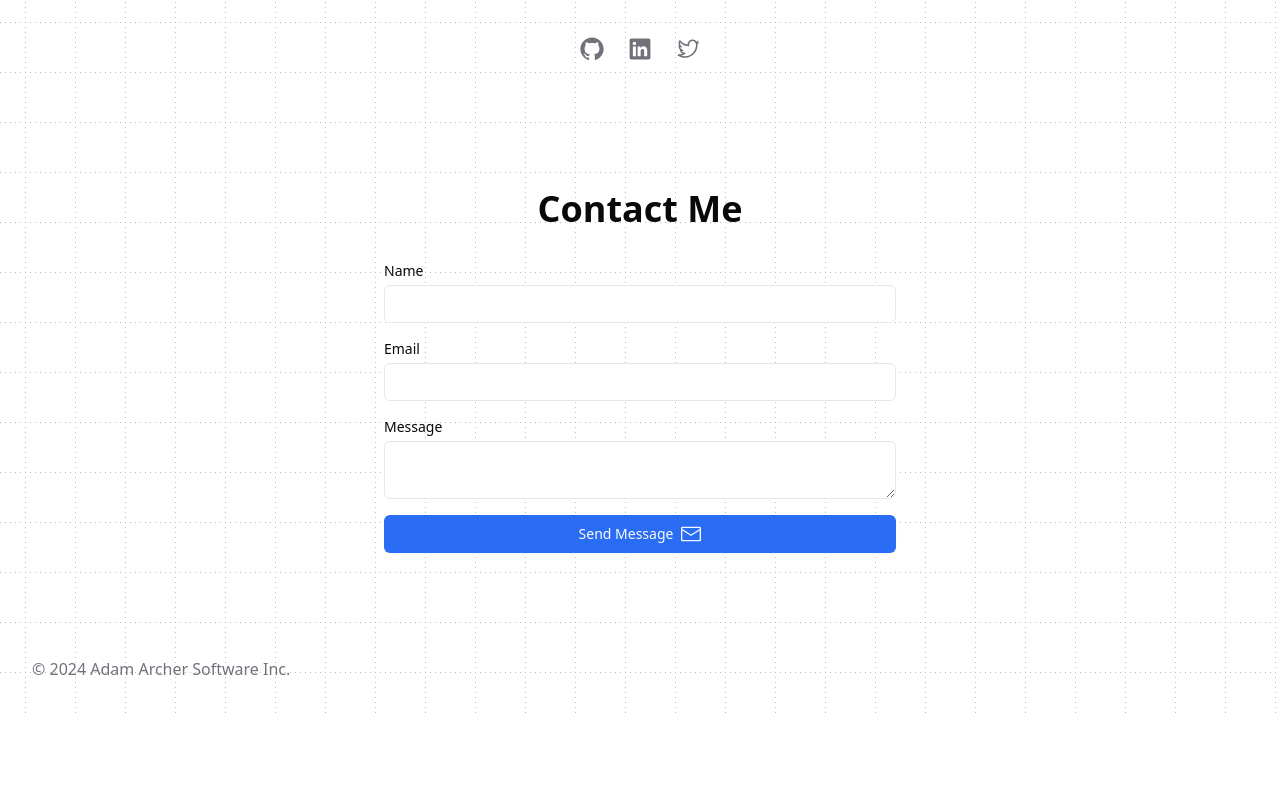
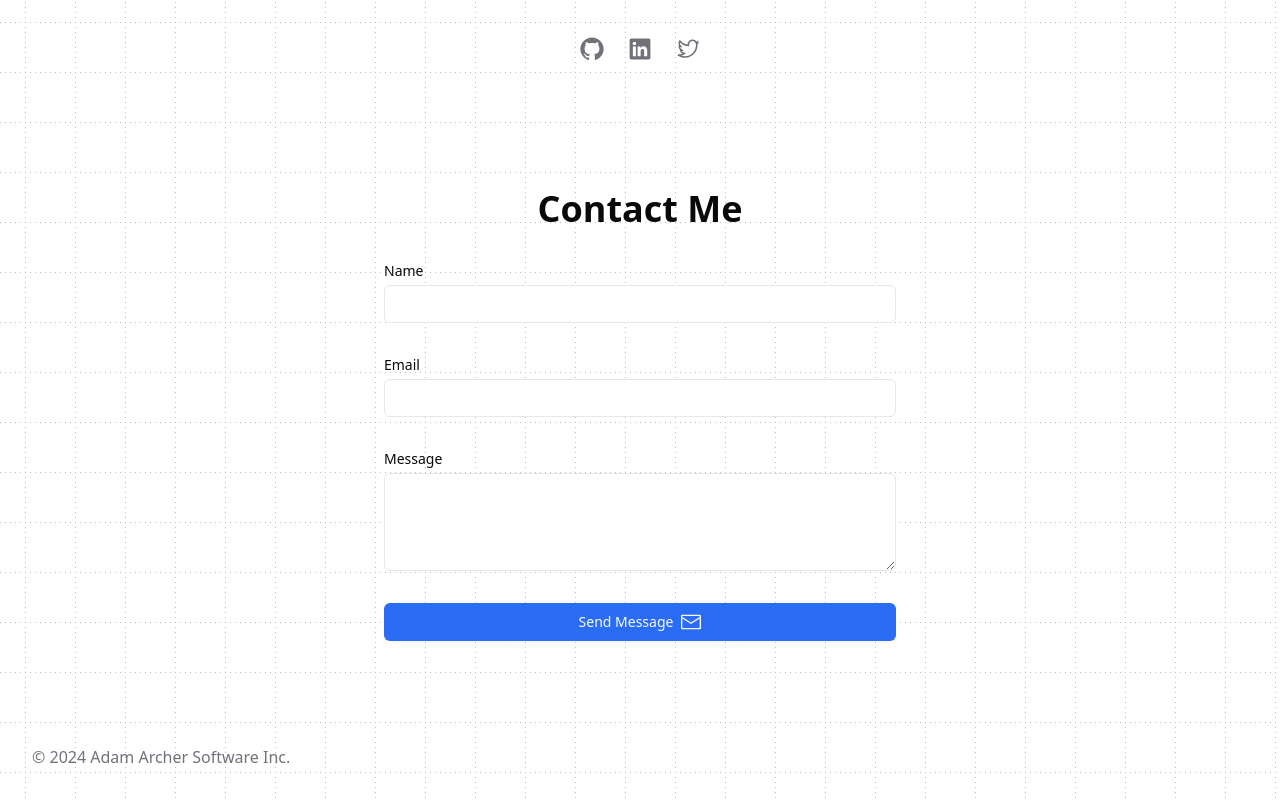
Before and after one commit to agarcher/adamarcher.ca, a React (Vite) app: page / in a window 1280 px wide. Shown: the part 903-1704 px from the top of the page. Before the commit the page ends 1616 px from the top, so only its background shows below. Built offline with nearby package versions, Linux system fonts and the light colour scheme.

Commit message:
cleanup contact form

```diff
--- a/src/components/ContactForm.tsx
+++ b/src/components/ContactForm.tsx
@@ -22,47 +22,54 @@ export default function ContactForm() {
         <h2 className="text-3xl font-extrabold text-foreground sm:text-4xl text-center mb-8">
           Contact Me
         </h2>
-        <Form.Root onSubmit={handleSubmit} className="space-y-4">
+        <Form.Root onSubmit={handleSubmit} className="space-y-2">
           <Form.Field name="name">
             <Form.Label className="block text-sm font-medium text-foreground">Name</Form.Label>
             <Form.Control asChild>
               <input
-                className="mt-1 block w-full rounded-md border border-input px-3 py-2 text-sm placeholder:text-muted-foreground focus:outline-none focus:ring-2 focus:ring-primary"
+                className="mt-1 block w-full rounded-md border border-input px-3 py-2 text-sm placeholder:text-muted-foreground focus:outline-none focus:ring-2 focus:ring-primary text-primary bg-background dark:text-foreground"
                 type="text"
                 required
               />
             </Form.Control>
+            <div className="min-h-6">
               <Form.Message className="text-sm text-destructive mt-1" match="valueMissing">
                 Please enter your name
               </Form.Message>
+            </div>
           </Form.Field>
           <Form.Field name="email">
             <Form.Label className="block text-sm font-medium text-foreground">Email</Form.Label>
             <Form.Control asChild>
               <input
-                className="mt-1 block w-full rounded-md border border-input px-3 py-2 text-sm placeholder:text-muted-foreground focus:outline-none focus:ring-2 focus:ring-primary"
+                className="mt-1 block w-full rounded-md border border-input px-3 py-2 text-sm placeholder:text-muted-foreground focus:outline-none focus:ring-2 focus:ring-primary text-primary bg-background dark:text-foreground"
                 type="email"
                 required
               />
             </Form.Control>
+            <div className="min-h-6">
               <Form.Message className="text-sm text-destructive mt-1" match="valueMissing">
                 Please enter your email
               </Form.Message>
               <Form.Message className="text-sm text-destructive mt-1" match="typeMismatch">
                 Please provide a valid email
               </Form.Message>
+            </div>
           </Form.Field>
           <Form.Field name="message">
             <Form.Label className="block text-sm font-medium text-foreground">Message</Form.Label>
             <Form.Control asChild>
               <textarea
-                className="mt-1 block w-full rounded-md border border-input px-3 py-2 text-sm placeholder:text-muted-foreground focus:outline-none focus:ring-2 focus:ring-primary"
+                className="mt-1 block w-full rounded-md border border-input px-3 py-2 text-sm placeholder:text-muted-foreground focus:outline-none focus:ring-2 focus:ring-primary text-primary bg-background dark:text-foreground"
                 required
+                rows={4}
               />
             </Form.Control>
+            <div className="min-h-6">
               <Form.Message className="text-sm text-destructive mt-1" match="valueMissing">
                 Please enter a message
               </Form.Message>
+            </div>
           </Form.Field>
           <Form.Submit asChild>
             <button className="w-full flex justify-center py-2 px-4 border border-transparent rounded-md shadow-sm text-sm font-medium text-accent-foreground bg-accent hover:bg-accent/90 focus:outline-none focus:ring-2 focus:ring-offset-2 focus:ring-accent">
```
Lines whose indentation alone changed are shown as unchanged.
